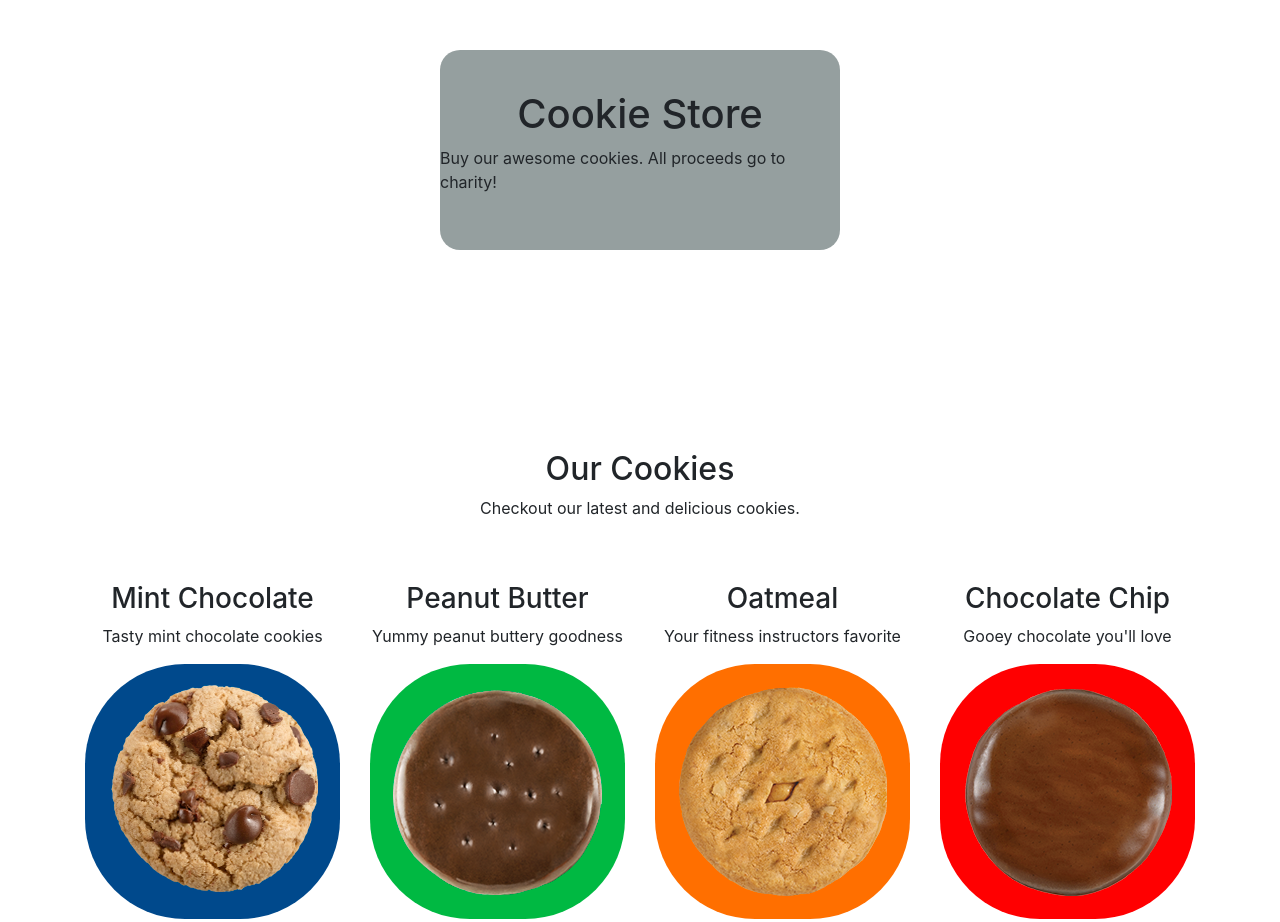
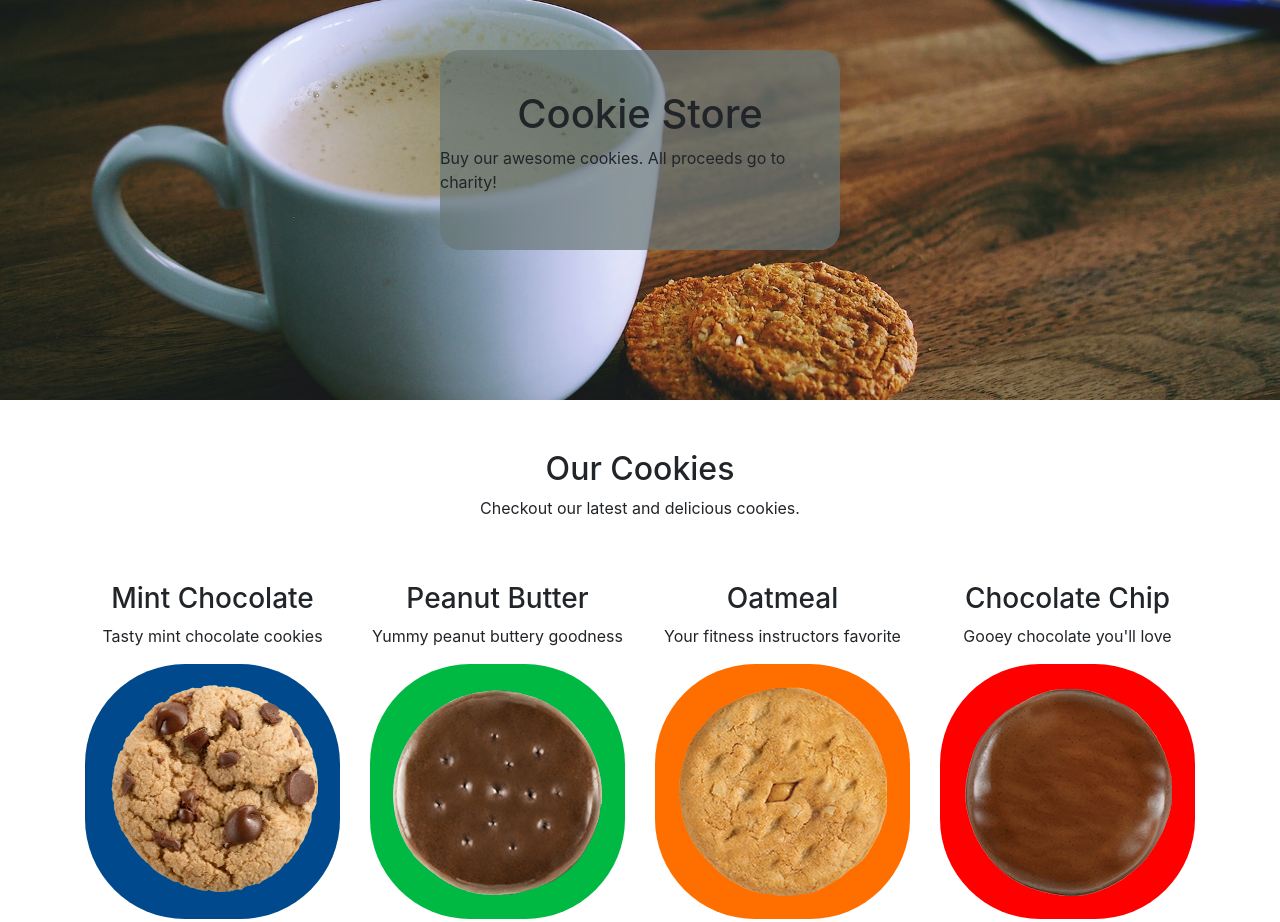
Before and after one commit to AnuAR4/web_lab3, a plain HTML site: page index.html in a window 1280 px wide. Shown: the top 922 px of the page. Drawn offline with nearby package versions, Linux system fonts and the light colour scheme.

Commit message:
Update styles.css

```diff
--- a/styles.css
+++ b/styles.css
@@ -4,7 +4,7 @@
     display: flex;
     justify-content: center;
     padding: 50px;
-    background-image: url(images/titlec.jpg);
+    background-image: url(titlec.jpg);
     background-repeat: no-repeat;
     background-position: center;
     background-size: 100%;
```
